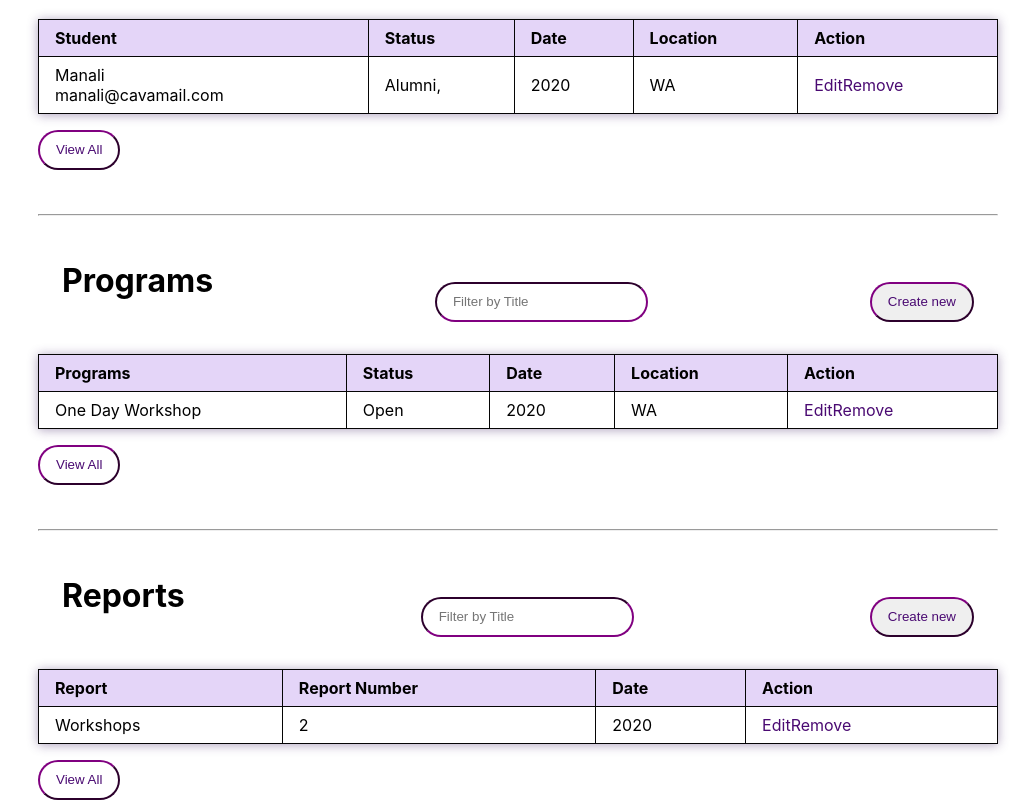
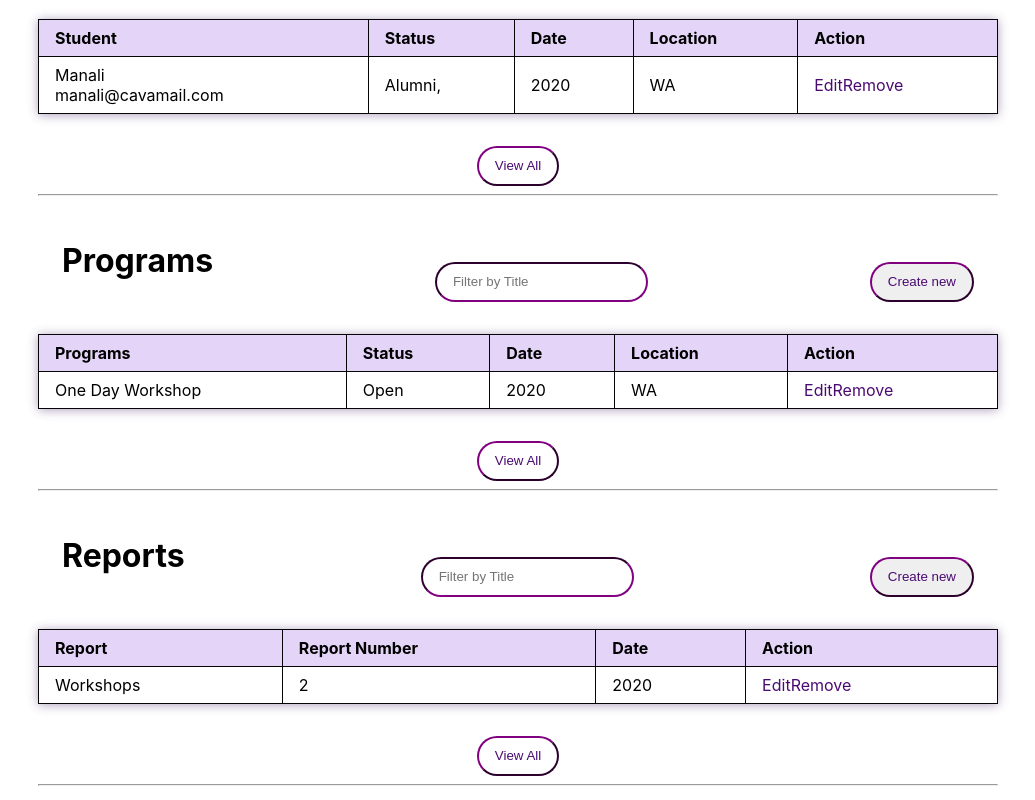
Before and after one commit to SheCodesAus/she-codes-group-project-frontend-help-me-stack-overflow, a React (Create React App) app: page /admin in a window 1280 px wide. Shown: the part 237-1037 px from the top of the page, without its empty margins (122-1157 px from the left). Built offline with nearby package versions, Linux system fonts and the light colour scheme.

Commit message:
added quick links

```diff
--- a/src/components/AdminDashboard/AdminDashboard.jsx
+++ b/src/components/AdminDashboard/AdminDashboard.jsx
@@ -52,15 +52,13 @@ function AdminDash() {
            </tr>
        </tbody>
    </table>
+   <div className="spacer1"></div>
+
    <div className="viewall-wrap">
         <button className="viewall-btn"><Link to="/student">View All</Link></button>
    </div>
+<hr/>
 
-<div>
-    <br/>
-        <div className="spacer1"></div>
-    <hr/>
-</div>
 
 <div className="box-wrap">
    <div className="navbar">
@@ -97,17 +95,14 @@ function AdminDash() {
            </tr>
        </tbody>
    </table>
+   <div className="spacer1"></div>
 
    <div className="viewall-wrap">
-   <button className="viewall-btn"><Link to="/program">View All</Link></button>
+    <button className="viewall-btn"><Link to="/program">View All</Link></button>
    </div>
 </div>
+    <hr/>
 
-<div>
-    <br/>
-        <div className="spacer1"></div>
-    <hr/>
-</div>
 
 <div className="box-wrap">
    <div className="navbar">
@@ -136,16 +131,19 @@ function AdminDash() {
 
 
                <td class="actions">
-                   <a href="?" class="edit-item" title="Edit">Edit</a>
+                   <a href="?" class="edit-item" title="Edit" >Edit</a>
                    <a href="?" class="remove-item" title="Remove">Remove</a>
                </td>
            </tr>
        </tbody>
    </table>
 </div>
+<div className="spacer1"></div>
     <div className="viewall-wrap">
         <button className="viewall-btn"><Link to="/reports">View All</Link></button>
    </div>
+
+   <hr/>
 
    </div>
 
--- a/src/pages/AdminPages/AdminPage.css
+++ b/src/pages/AdminPages/AdminPage.css
@@ -54,6 +54,7 @@
   .viewall-wrap{
     display: flex;
     flex-wrap: wrap;
+    justify-content: center;
   }
 
 
```
